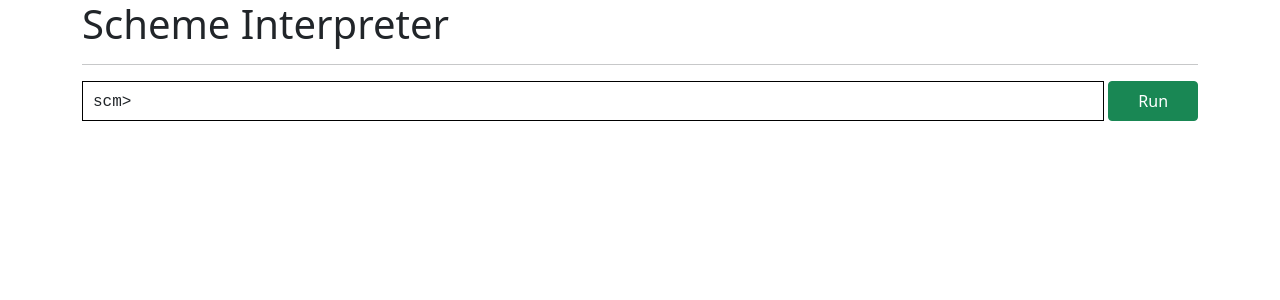
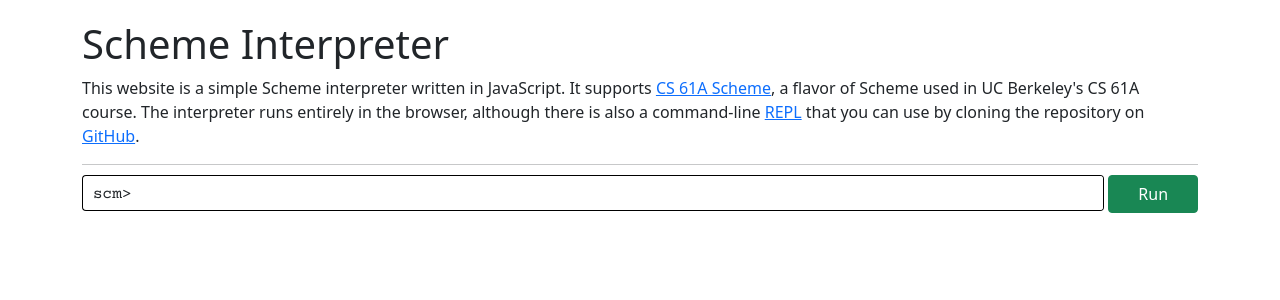
Before and after one commit to chrispyles/scheme-interpreter, a React app: page / in a window 1280 px wide. Shown: the top 300 px of the page. Built offline with nearby package versions, Linux system fonts and the light colour scheme.

Commit message:
finished styling + content

```diff
--- a/client/App.jsx
+++ b/client/App.jsx
@@ -2,14 +2,26 @@ import React from "react";
 
 import SchemeInterpreter from "./SchemeInterpreter";
 
-import 'bootstrap/dist/css/bootstrap.min.css';
+import "bootstrap/dist/css/bootstrap.min.css";
+
+import "./App.scss";
 
 
 export default function App() {
   return (
     <div className="container">
-      <h1>Scheme Interpreter</h1>
-      <hr />
+      <div className="header">
+        <h1>Scheme Interpreter</h1>
+        <p>
+          This website is a simple Scheme interpreter written in JavaScript. It supports{" "}
+          <a href="https://cs61a.org/articles/scheme-spec/" target="_blank" rel="noreferrer">CS 61A Scheme</a>,{" "}
+          a flavor of Scheme used in UC Berkeley&apos;s CS 61A course. The interpreter runs entirely in
+          the browser, although there is also a command-line{" "}
+          <a href="https://en.wikipedia.org/wiki/Read%E2%80%93eval%E2%80%93print_loop" target="_blank" rel="noreferrer">REPL</a>{" "}
+          that you can use by cloning the repository on <a href="" target="_blank" rel="noreferrer">GitHub</a>.
+        </p>
+        <hr />
+      </div>
       <SchemeInterpreter />
     </div>
   );
--- /dev/null
+++ b/client/App.scss
@@ -0,0 +1,17 @@
+$header-mt: 20px;
+$header-mb: 30px;
+$header-height: 125px;
+
+.header {
+  height: $header-height;
+  margin-top: $header-mt;
+  margin-bottom: $header-mb;
+}
+
+pre,
+textarea,
+.prompt {
+  font-family: 'Courier Prime', monospace;
+  font-size: 16px;
+  line-height: 1rem;
+}
--- a/client/SchemeInput.jsx
+++ b/client/SchemeInput.jsx
@@ -55,6 +55,7 @@ export default class SchemeInput extends React.Component {
       el.style.height = null;
       this.prompt.current.style.height = null;
     }
+    this.textarea.current.scrollIntoView();
   }
 
   render() {
--- a/client/SchemeInput.scss
+++ b/client/SchemeInput.scss
@@ -1,20 +1,20 @@
 .scheme-input {
   .prompt,
   textarea {
-    font-family: monospace;
     border: 1px solid black;
-    line-height: 1.25em;
-    height: calc(1.25em + 20px);
+    height: calc(1rem + 20px);
     padding: 10px;
   }
 
   .prompt {
     border-right: 0;
+    border-radius: 0.25rem 0 0 0.25rem;
   }
 
   textarea {
     outline: none;
     border-left: none;
+    border-radius: 0 0.25rem 0.25rem 0;
     resize: none;
     width: 100%;
   }
--- a/client/SchemeInterpreter.jsx
+++ b/client/SchemeInterpreter.jsx
@@ -9,11 +9,29 @@ import SchemeInput from "./SchemeInput.jsx";
 import "./SchemeInterpreter.scss";
 
 
+const HistoryElementType = {
+  INPUT: "input",
+  OUTPUT: "output",
+};
+
+
+class HistoryElement {
+  text;
+  type;
+
+  constructor(text, type) {
+    this.text = text;
+    this.type = type;
+  }
+}
+
+
 export default class SchemeInterpreter extends React.Component {
   constructor(props) {
     super(props);
 
     this.runScheme = this.runScheme.bind(this);
+    this.renderHistory = this.renderHistory.bind(this);
 
     this.state = {
       history: [],
@@ -25,15 +43,26 @@ export default class SchemeInterpreter extends React.Component {
     const history = [...this.state.history];
     const res = readEvalPrintLoop(
       () => new Buffer(tokenizeLines([s])), this.state.env, false);
-    const scheme = s.split("\n").map(l => `scm> ${l}`);
-    history.push(...scheme, ...res);
+    history.push(
+      new HistoryElement(s, HistoryElementType.INPUT),
+      new HistoryElement(res.join("\n"), HistoryElementType.OUTPUT));
     this.setState({ history });
+  }
+
+  renderHistory() {
+    return this.state.history.map((h, i) => {
+      let lines = h.text.split("\n");
+      if (h.type === HistoryElementType.INPUT) {
+        lines = lines.map(l => `scm> ${l}`);
+      }
+      return <pre key={`history-${i}`}>{lines.join("\n")}</pre>
+    })
   }
 
   render() {
     return (
       <div className="interpreter">
-        {this.state.history.map((h, i) => <pre key={`history-${i}`}>{h}</pre>)}
+        {this.renderHistory()}
         <SchemeInput handleRun={this.runScheme} />
       </div>
     );
--- a/client/SchemeInterpreter.scss
+++ b/client/SchemeInterpreter.scss
@@ -0,0 +1,9 @@
+@import "./App";
+
+$interpreter-mb: 20px;
+
+.interpreter {
+  max-height: calc(100vh - $header-height - $header-mt - $header-mb - $interpreter-mb);
+  overflow: scroll;
+  margin-bottom: $interpreter-mb;
+}
--- a/public/index.html
+++ b/public/index.html
@@ -2,6 +2,9 @@
 <html lang="en">
   <head>
     <title>Scheme Interpreter</title>
+    <link rel="preconnect" href="https://fonts.googleapis.com">
+    <link rel="preconnect" href="https://fonts.gstatic.com" crossorigin>
+    <link href="https://fonts.googleapis.com/css2?family=Courier+Prime&display=swap" rel="stylesheet">
     <script defer src="assets/js/main.js"></script>
   </head>
   <body>
```
